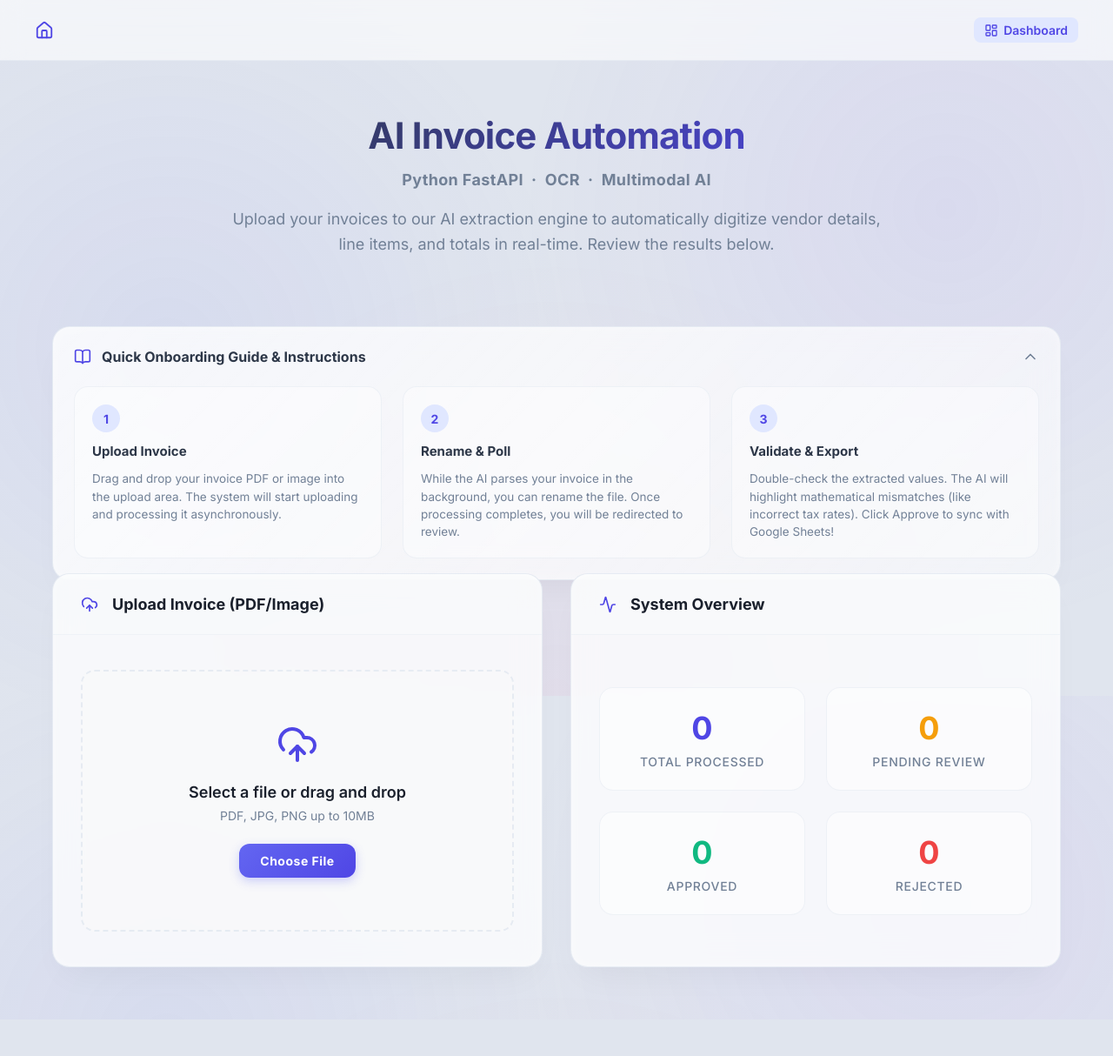
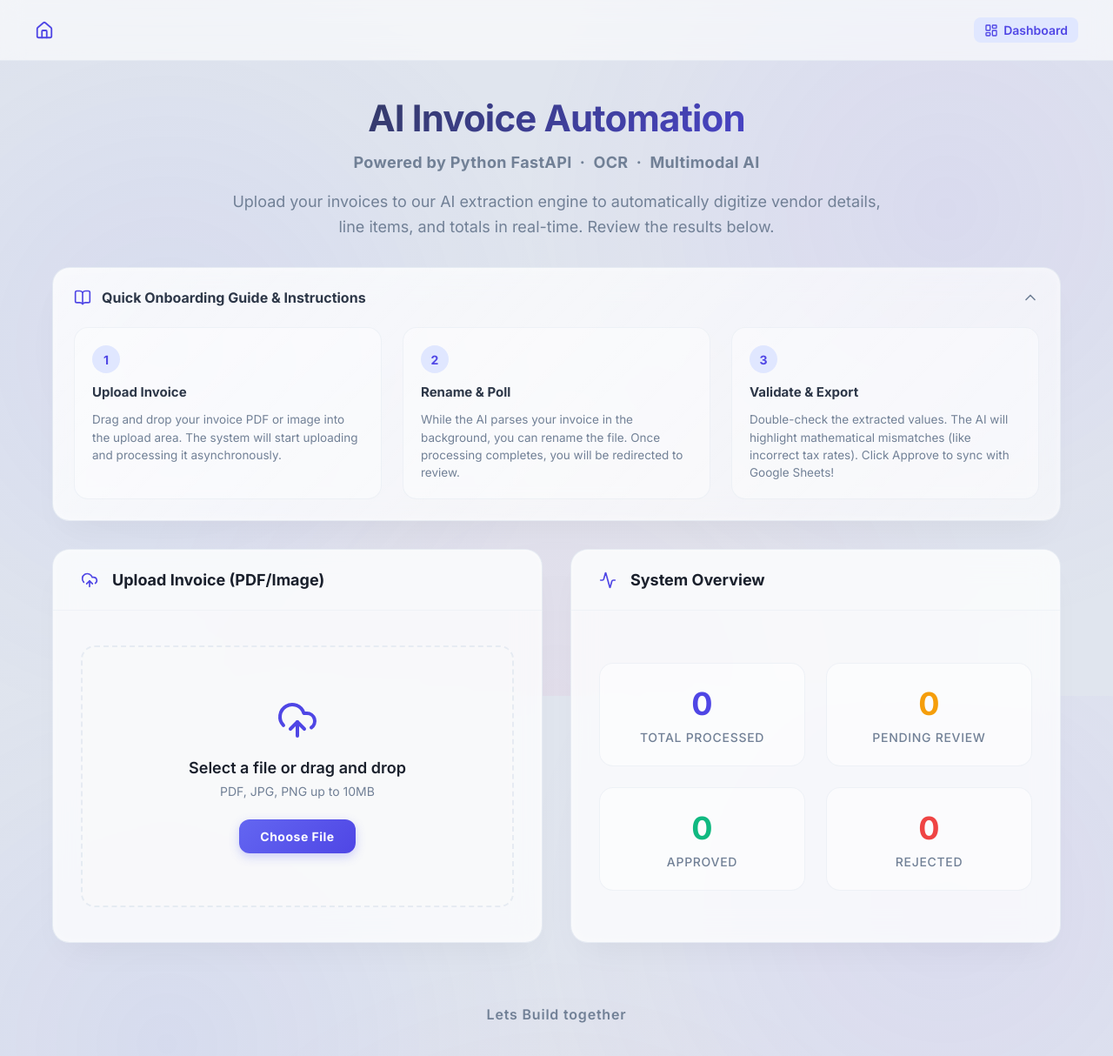
Before and after one commit to Chakshat-bali/invoice_automation, a React (Vite) app in the folder frontend/: page / in a window 1280 px wide. Shown: the top 1214 px of the page at 87% size. Before the commit the page ends 1172 px from the top, so only its background shows below. Built offline with nearby package versions, Linux system fonts and the light colour scheme; no server answers.

Commit message:
feat: implement dashboard layout and styling

```diff
--- a/frontend/src/pages/Dashboard.css
+++ b/frontend/src/pages/Dashboard.css
@@ -1,7 +1,7 @@
 /* Dashboard Layout & Animations */
 .hero {
     text-align: center;
-    padding: 60px 20px 80px;
+    padding: 40px 20px 32px;
     max-width: 800px;
     margin: 0 auto;
     animation: fadeUp 0.8s ease-out;
@@ -34,7 +34,7 @@
 
 .main-container {
     max-width: 1200px;
-    margin: -40px auto 60px;
+    margin: 0 auto 48px;
     padding: 0 20px;
     display: grid;
     grid-template-columns: 1fr 1fr;
@@ -465,3 +465,21 @@
         grid-template-columns: 1fr;
     }
 }
+
+.footer-text {
+    text-align: center;
+    padding: 24px 20px 60px;
+    font-size: 16px;
+    font-weight: 600;
+    color: var(--text-secondary);
+    letter-spacing: 0.05em;
+    opacity: 0.8;
+    transition: all 0.3s ease;
+    animation: fadeUp 0.8s ease-out 0.6s both;
+}
+
+.footer-text:hover {
+    color: var(--accent);
+    opacity: 1;
+    cursor: default;
+}
--- a/frontend/src/pages/Dashboard.tsx
+++ b/frontend/src/pages/Dashboard.tsx
@@ -112,7 +112,7 @@ export default function Dashboard() {
         <div>
             <div className="hero">
                 <h1>AI Invoice Automation</h1>
-                <p className="hero-stack"><strong>Python FastAPI &nbsp;·&nbsp; OCR &nbsp;·&nbsp; Multimodal AI</strong></p>
+                <p className="hero-stack"><strong>Powered by Python FastAPI &nbsp;·&nbsp; OCR &nbsp;·&nbsp; Multimodal AI</strong></p>
                 <p>Upload your invoices to our AI extraction engine to automatically digitize vendor details, line items, and totals in real-time. Review the results below.</p>
             </div>
 
@@ -218,6 +218,10 @@ export default function Dashboard() {
                 </div>
             </div>
 
+            <div className="footer-text">
+                Lets Build together
+            </div>
+
             {/* Modal Overlay for Uploading & Processing */}
             {(isUploading || processingInvoiceId) && (
                 <div className="modal-overlay">
```
